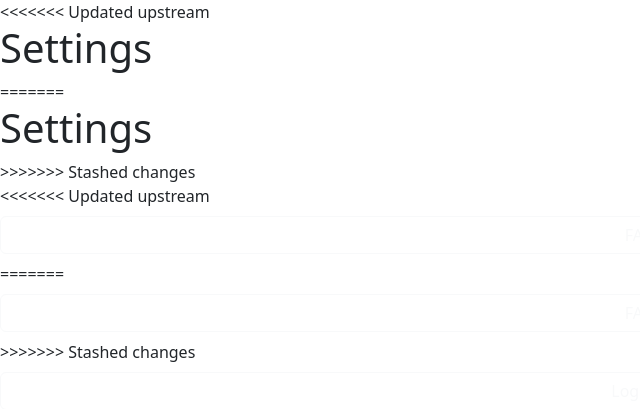
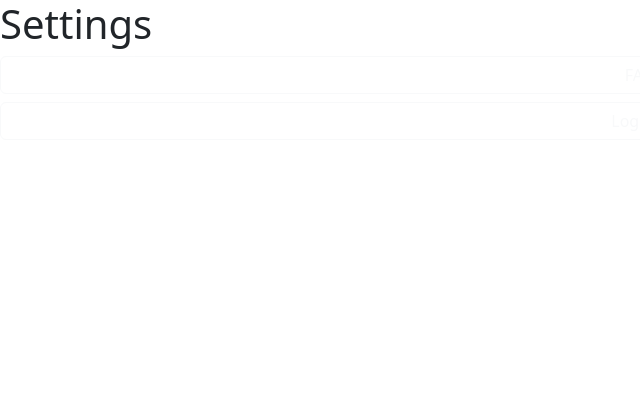
Before and after one commit to gibbyice/industrial-team-project, a PHP site: page /settings.php in a window 1280 px wide. Shown: the top 409 px of the page, without its empty margins (0-640 px from the left). Run offline with PHP 8.4, Linux system fonts and the light colour scheme.

Commit message:
Fixed stupid github conflict behaviour :-1:
:(

```diff
--- a/src/settings.php
+++ b/src/settings.php
@@ -9,11 +9,7 @@
   <body>
     <div class="title-container">
       <div class="title">
-<<<<<<< Updated upstream
-          <h1 class="oswaldMedium scaling-text">Settings</h1>
-=======
           <h1 class="oswaldMedium scaling-title-text">Settings</h1>
->>>>>>> Stashed changes
       </div>
       <div class="divider"></div>
     </div>
@@ -21,11 +17,7 @@
     <div class="body-container">
       <div class="buttons">
         <div class="d-grid gap-2">
-<<<<<<< Updated upstream
-          <button class="btn btn-outline-light dynamic-button" type="button">FAQ</button>
-=======
           <button class="btn btn-outline-light dynamic-button" type="button" onclick="window.location.href='faq.php';">FAQ</button>
->>>>>>> Stashed changes
           <button class="btn btn-outline-light dynamic-button" type="button">Log out</button>
         </div>
       </div>
```
Also changed, not shown: src/navbar.php (added, +20 -0 lines), styles/style.css (+0 -13 lines).
